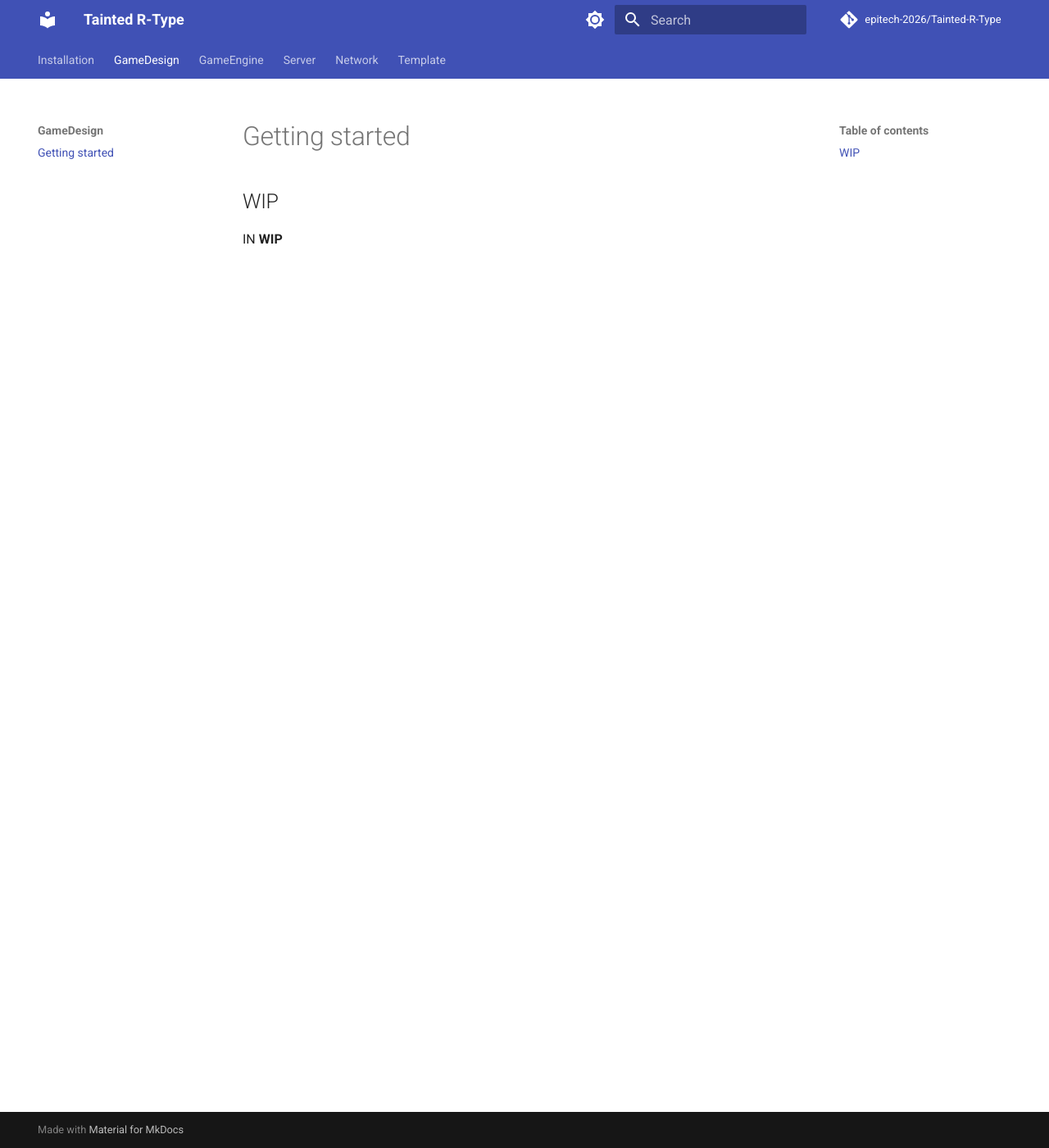
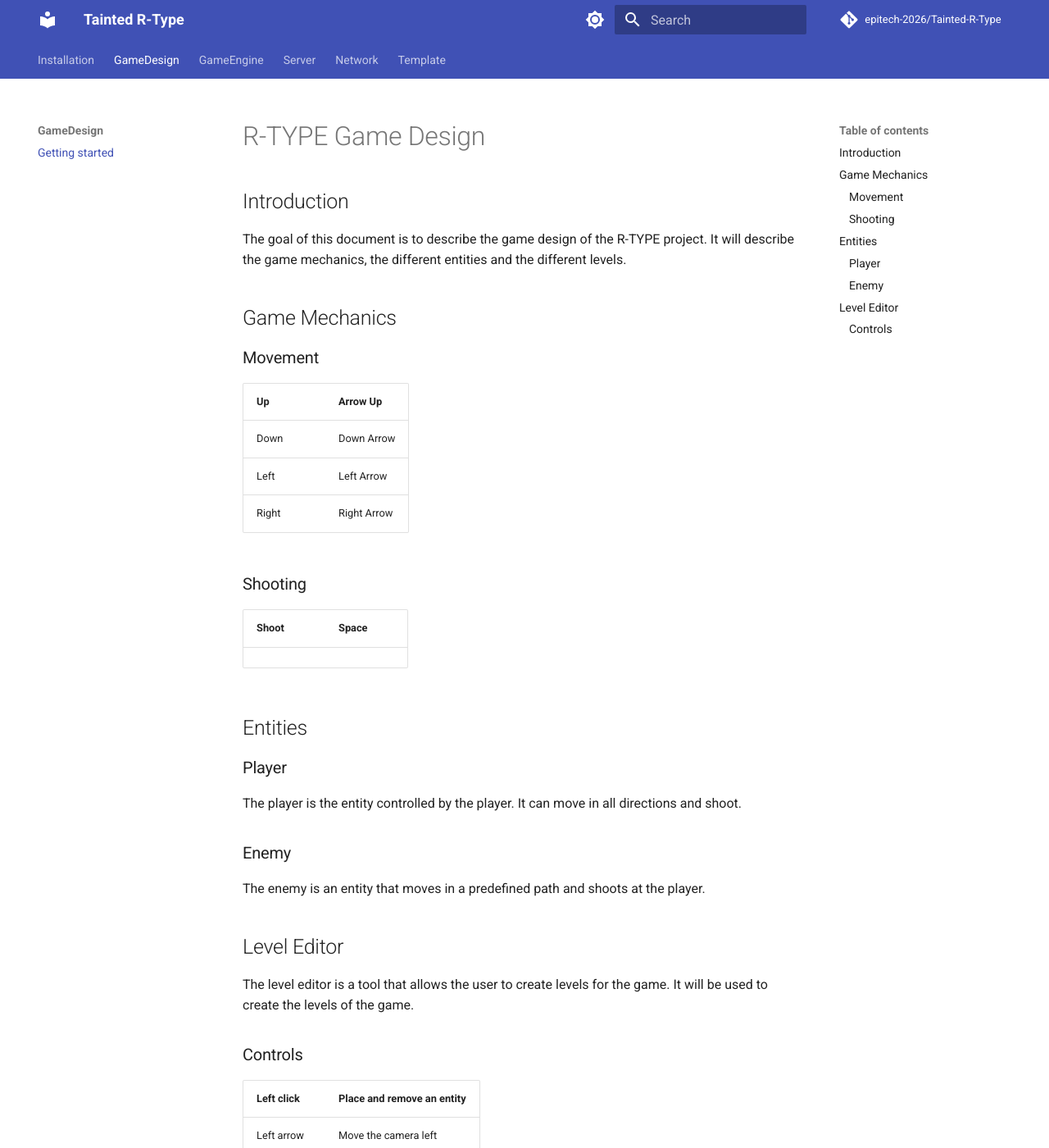
Before and after one commit to lennydelgado/AREA-Doc, an MkDocs documentation site: the page built from docs/GameDesign/gameDesign.md, in a window 1280 px wide and 1400 px high. Shown: the whole window at 82% size. Built offline with MkDocs 1.6.1 and Material for MkDocs 9.7.7, drawn with Linux system fonts in a browser that asks for light colours; comment, search, counter and statistics services are not loaded; some of the changed text lies outside the part shown.

Commit message:
Automated push: 2023-11-07 10:31:23 modification to doc website

```diff
--- a/docs/GameDesign/gameDesign.md
+++ b/docs/GameDesign/gameDesign.md
@@ -1,5 +1,37 @@
-# Getting started
+# R-TYPE Game Design
 
-## WIP
+## Introduction
 
-IN **WIP**
+The goal of this document is to describe the game design of the R-TYPE project. It will describe the game mechanics, the different entities and the different levels.
+
+## Game Mechanics
+### Movement
+| Up    | Arrow Up    |
+|-------|-------------|
+| Down  | Down Arrow  |
+| Left  | Left Arrow  |
+| Right | Right Arrow |
+
+### Shooting
+| Shoot    | Space   |
+|----------|---------|
+
+
+## Entities
+### Player
+The player is the entity controlled by the player. It can move in all directions and shoot.
+
+### Enemy
+The enemy is an entity that moves in a predefined path and shoots at the player.
+
+
+## Level Editor
+The level editor is a tool that allows the user to create levels for the game. It will be used to create the levels of the game.
+
+### Controls
+| Left click  | Place and remove an entity |
+|-------------|----------------------------|
+| Left arrow  | Move the camera left       |
+| Right arrow | Move the camera right      |
+| L Key       | Load map                   |
+| S Key       | Save map                   |
```
